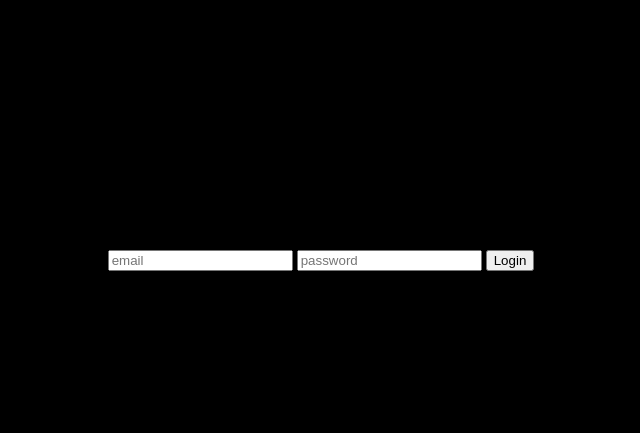
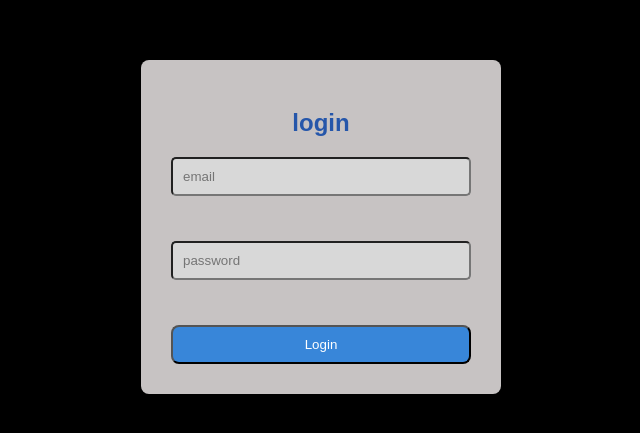
Before and after one commit to amanver02/CSS, a plain HTML site: page login.html in a window 1280 px wide. Shown: the part 173-606 px from the top of the page, without its empty margins (319-959 px from the left). Drawn offline with Linux system fonts and the light colour scheme.

Commit message:
login page

```diff
--- a/login.html
+++ b/login.html
@@ -6,13 +6,45 @@
     <title>login page</title>
     <style>
       body {
-            background-color:black;
+        font-family: Arial, Helvetica, sans-serif;
+        background-color: black;
         margin: 0;
         padding: 0;
-            height:100vh;
+        height: 100vh;
         display: flex;
         justify-content: center;
         align-items: center;
+      }
+      .card {
+        background-color: #c7c3c3;
+        border-radius: 8px;
+        padding: 30px;
+        width: 300px;
+      }
+      h2 {
+        color: #2556aa;
+        text-align: center;
+        margin-bottom: 20px;
+      }
+      form {
+        display: flex;
+        flex-direction:column ;
+        gap: 30px;
+      }
+      input{
+        margin-bottom:15px ;
+        padding: 10px;
+        border-radius: 5px;
+        border: 1px solid: black;
+        background-color: #d8d8d8;
+      }
+      button{
+        background-color: #3886d9;
+        color: #fff;
+        padding: 10px;
+        border-radius: 8px;
+      }
+      button:hover{
 
       }
     </style>
@@ -21,8 +53,8 @@
     <div class="card">
       <h2>login</h2>
       <form>
-        <input type="email" name="" id="" placeholder="email">
-        <input type="password" name="" id="" placeholder="password">
+        <input type="email" name="" id="" placeholder="email" />
+        <input type="password" name="" id="" placeholder="password" />
         <button type="submit">Login</button>
       </form>
     </div>
```
Lines whose indentation alone changed are shown as unchanged.
